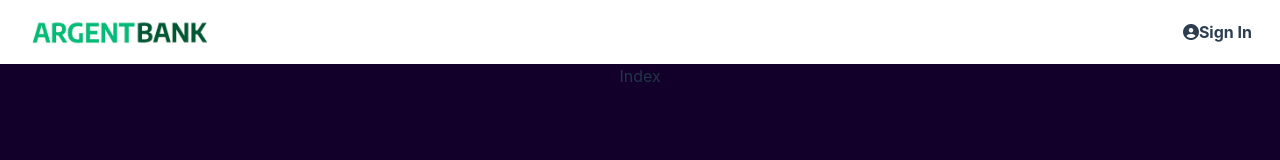
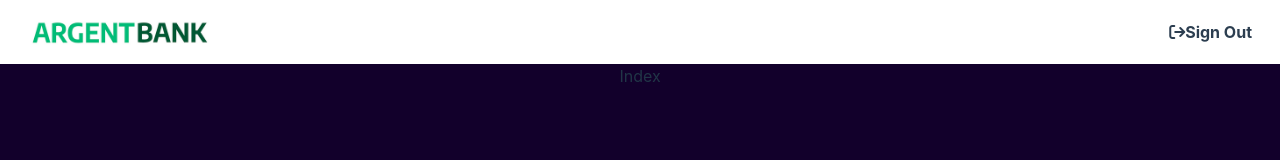
Before and after one commit to beyondnaxos/P13_argentBanque, a React (Vite) app: page /main in a window 1280 px wide. Shown: the top 160 px of the page. Built offline with nearby package versions, Linux system fonts and the light colour scheme; sample sign-in values are in the browser's storage.

Commit message:
Fixed Logout

```diff
--- a/src/components/Nav/Nav.jsx
+++ b/src/components/Nav/Nav.jsx
@@ -1,24 +1,42 @@
 import React from 'react'
+import { logOut } from '../../features/auth/AuthSlice'
+import { useDispatch } from 'react-redux'
+import { useNavigate } from 'react-router-dom'
 
 const Nav = () => {
 
+  const navigate = useNavigate()
+  const dispatch = useDispatch()
+
+  const token = localStorage.getItem('token')
   return (
-     <nav className="main-nav">
+    <nav className="main-nav">
       <a className="main-nav-logo" href="./index.html">
         <img
           className="main-nav-logo-image"
-        //   src="./img/argentBankLogo.png"
-        //   src public img argentBankLogo.png
-        src="/img/argentBankLogo.png"
+          //   src="./img/argentBankLogo.png"
+          //   src public img argentBankLogo.png
+          src="/img/argentBankLogo.png"
           alt="Argent Bank Logo"
         />
         <h1 className="sr-only">Argent Bank</h1>
       </a>
       <div>
-        <a className="main-nav-item" href="./sign-in.html">
+        {/* toke ?  */}
+        {token ? (
+        <a className="main-nav-item" href="./" onClick={() => {
+          dispatch(logOut())
+          navigate('/')
+        }}>
+          <i class="fa fa-sign-out"></i>
+          Sign Out
+        </a>
+        ) : (
+        <a className="main-nav-item" href="./">
           <i className="fa fa-user-circle"></i>
           Sign In
         </a>
+        )}
       </div>
     </nav>
   )
--- a/src/features/auth/AuthSlice.js
+++ b/src/features/auth/AuthSlice.js
@@ -15,6 +15,7 @@ const authSlice = createSlice({
         state.token = accessToken
     },
     logOut : (state, action) => {
+        localStorage.removeItem('token')
         state.email = null
         state.token = null
     }
```
